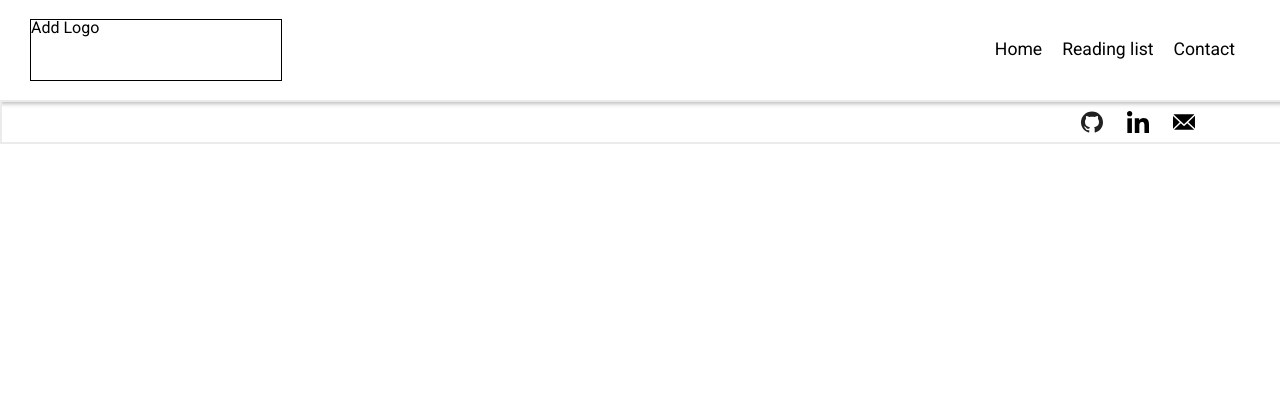
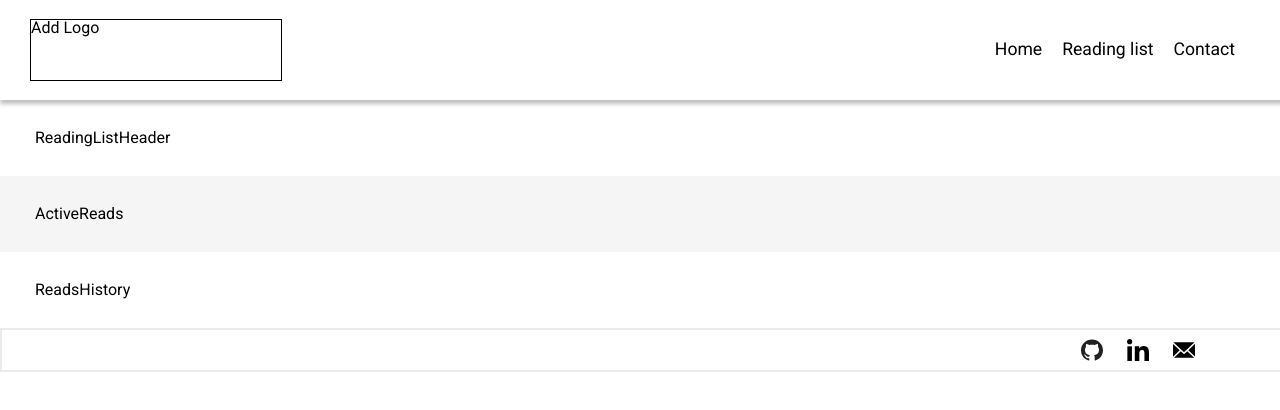
Before and after one commit to whathecker/personal-website, a Next.js app in the folder frontend/: page /reading-list in a window 1280 px wide. Shown: the top 410 px of the page. Built offline with nearby package versions, Linux system fonts and the light colour scheme.

Commit message:
build: add scaffolding of reading-list component

```diff
--- /dev/null
+++ b/frontend/src/components/app/reading-list/index.tsx
@@ -0,0 +1 @@
+export { default as ReadingList } from './reading-list';
--- /dev/null
+++ b/frontend/src/components/app/reading-list/reading-list.tsx
@@ -0,0 +1,14 @@
+import * as React from 'react';
+import { ReadlingListHeaderSection, ActiveReadsSection, ReadsHistorySection } from './styled';
+
+const ReadingList: React.FunctionComponent = () => {
+  return (
+    <>
+      <ReadlingListHeaderSection>ReadingListHeader</ReadlingListHeaderSection>
+      <ActiveReadsSection>ActiveReads</ActiveReadsSection>
+      <ReadsHistorySection>ReadsHistory</ReadsHistorySection>
+    </>
+  );
+};
+
+export default ReadingList;
--- /dev/null
+++ b/frontend/src/components/app/reading-list/styled.tsx
@@ -0,0 +1,21 @@
+import styled from 'styled-components';
+//import { device } from '../../../utils';
+
+export const ReadlingListHeaderSection = styled.div`
+  padding-left: 35px;
+  padding-top: 30px;
+  padding-bottom: 30px;
+`;
+
+export const ActiveReadsSection = styled.div`
+  background: rgba(153, 153, 153, 0.1);
+  padding-left: 35px;
+  padding-top: 30px;
+  padding-bottom: 30px;
+`;
+
+export const ReadsHistorySection = styled.div`
+  padding-left: 35px;
+  padding-top: 30px;
+  padding-bottom: 30px;
+`;
--- a/frontend/src/pages/reading-list.tsx
+++ b/frontend/src/pages/reading-list.tsx
@@ -1,13 +1,15 @@
 import * as React from 'react';
 import { Header, Footer } from '../components/shared';
+import { ReadingList } from '../components/app/reading-list';
 
-const ReadingList: React.FunctionComponent = () => {
+const ReadingListPage: React.FunctionComponent = () => {
   return (
     <>
       <Header />
+      <ReadingList />
       <Footer />
     </>
   );
 };
 
-export default ReadingList;
+export default ReadingListPage;
```
Also changed, not shown: frontend/src/components/app/reading-list/components/index.tsx (added), 2 other files (tests, documents, lock files or other folders).
